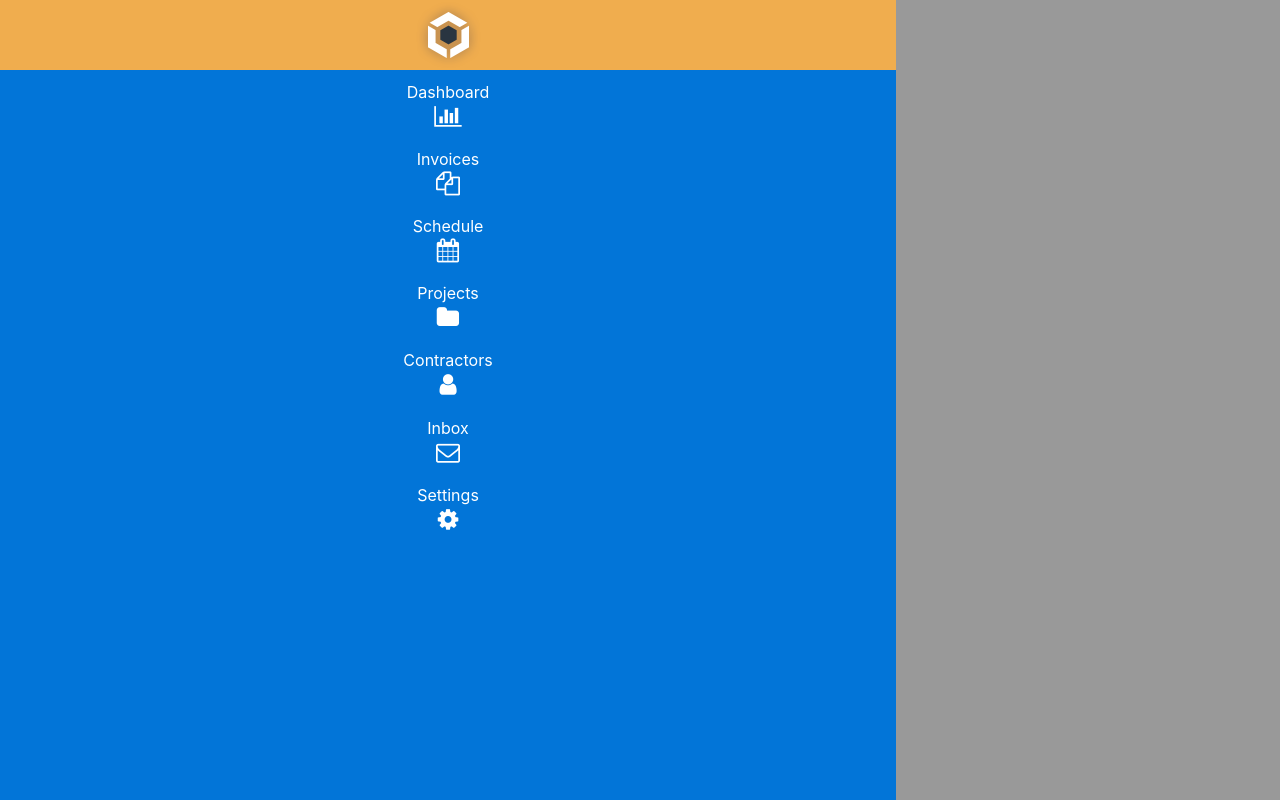
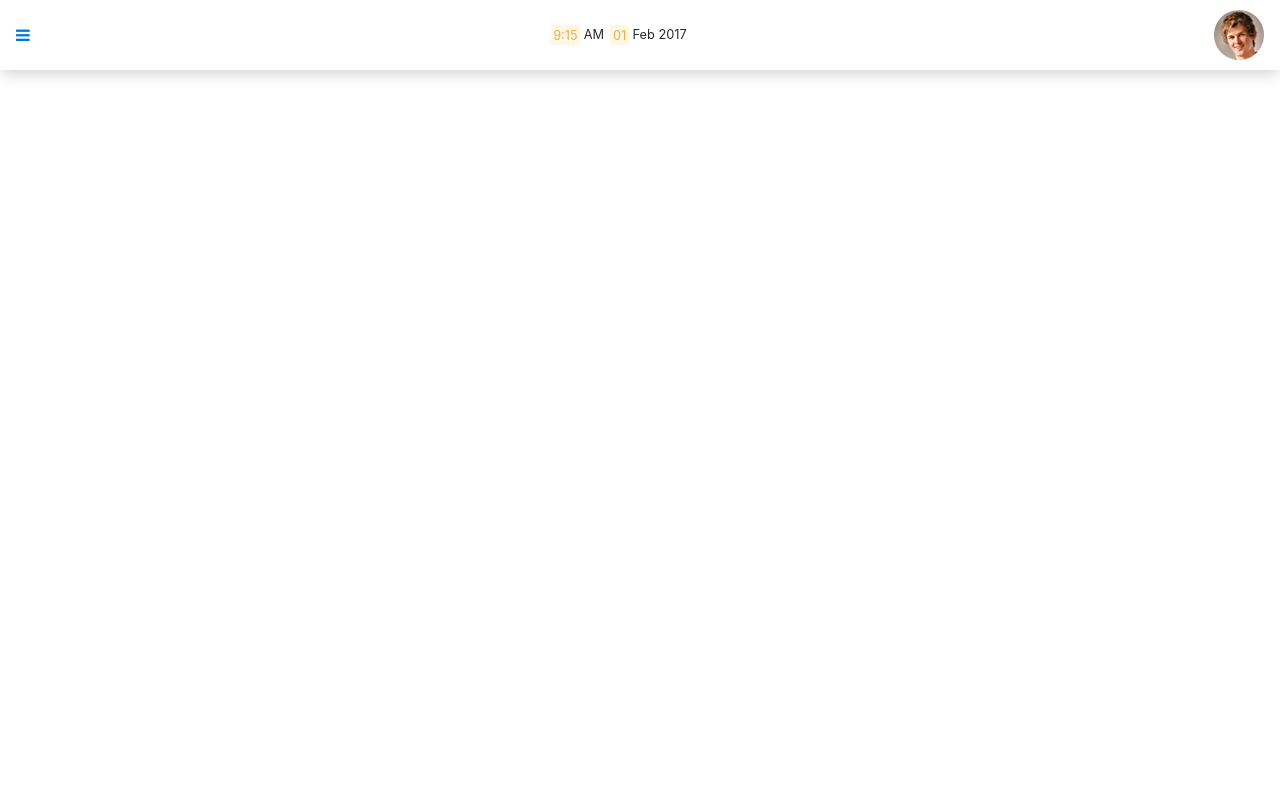
Before and after one commit to wlfernandes/workflow, a website: page src/index.html in a window 1280 px wide. Drawn offline with nearby package versions, Linux system fonts and the light colour scheme; files that its build step writes are made by us from their sources; files whose address does not match are found by name.

Commit message:
Conclusão do Header

```diff
--- a/src/index.html
+++ b/src/index.html
@@ -1,5 +1,5 @@
 <!DOCTYPE html>
-<html lang="pt-br" class="open-sidebar">
+<html lang="pt-br">
 <head>
 	<meta charset="UTF-8">
 	<meta name="viewport" content="width=device-width, initial-scale=1">
@@ -57,9 +57,34 @@
 
 
 			</ul>
-		</div>
+		</div><!-- sidebar-->
 	</nav>
+	<header>
+		<div class="header">
+			<div class="offcanvas">
+				<a href="#" class="js-open-sidebar">
+					<i class="fa fa-bars"></i>
+				</a>
+			</div> <!-- div off canvas-->
+			<div class="date-timer">
+				<p>
+					<span class="mark">9:15</span>
+					<span>AM</span>
+				</p>
+				<p>
+						<span class="mark">01</span>
+						<span>Feb 2017</span>
+				</p>
+			</div><!-- div date-timer-->
+
+			<div class="user">
+				<img src="img/user-photo.png" alt="">
+
+			</div><!--user-->
+		</div><!--header-->
+	</header>
 
 <script src="js/main.js"></script>
+<script src="js/app.js"></script>
 </body>
 </html>
--- a/src/js/app.js
+++ b/src/js/app.js
@@ -4,4 +4,10 @@ $(function(){
             $("html").removeClass("open-sidebar");
         }
     })
+
+    $(".js-open-sidebar").on("click", function(){
+        $("html").addClass("open-sidebar")
+    })
+
+
 })
--- /dev/null
+++ b/src/scss/sidebar.scss
@@ -0,0 +1,53 @@
+.sidebar{
+	width: 70%;
+	height: 100%;
+	position: fixed;
+	left: -80%;
+	top: 0;
+	background-color: $brand-primary;
+	transition: left .2s;
+	z-index: 1001;
+	.sidebar-header{
+		width: 100%;
+		height: 70px;
+		background-color: $brand-warning;
+		display: flex;
+		justify-content: center;
+		align-items: center;
+	}
+	.nav{
+		flex-direction: column;
+		.nav-item{
+			padding: .1em;
+		}
+
+		.nav-link{
+			color: #fff;
+			display: flex;
+			flex-direction: column;
+			align-items: center;
+		}
+		.fa{
+			font-size: 1.5em;
+		}
+
+	}
+
+}
+.open-sidebar{
+	&:after{
+		content: "";
+		position: fixed;
+		top:0;
+		left: 0;
+		right: 0;
+		bottom: 0;
+		background-color: rgba($color: #000000, $alpha: .4);
+		z-index: 1000;
+
+
+	}
+	.sidebar{
+		left: 0;
+	}
+}
--- a/src/scss/style.scss
+++ b/src/scss/style.scss
@@ -1,54 +1,37 @@
 @import "../components/bootstrap/scss/bootstrap";
 @import "../components/components-font-awesome/scss/font-awesome";
-.sidebar{
-	width: 70%;
-	height: 100%;
-	position: fixed;
-	left: -80%;
-	top: 0;
-	background-color: $brand-primary;
-	z-index: 1001;
-	.sidebar-header{
-		width: 100%;
-		height: 70px;
-		background-color: $brand-warning;
+@import "sidebar";
+
+// Header
+.header{
+	width: 100%;
+	height: 70px;
+	padding: 0 1em;
+	background-color: #fff;
+	display: flex;
+	justify-content: space-between;
+
+	box-shadow: 0 5px 15px -2px rgba(0,0,0 , .2);
+	.mark{
+		color: $brand-warning;
+	}
+	.offcanvas,
+	.date-timer,
+	.user{
 		display: flex;
-		justify-content: center;
 		align-items: center;
 	}
-	.nav{
-		flex-direction: column;
-		.nav-item{
-			padding: .1em;
-		}
-
-		.nav-link{
-			color: #fff;
-			display: flex;
-			flex-direction: column;
-			align-items: center;
-		}
-		.fa{
-			font-size: 1.5em;
-		}
-
+	.offcanvas .item{
+		font-size: 2rem;
 	}
 
-}
-.open-sidebar{
-	&:after{
-		content: "";
-		position: fixed;
-		top:0;
-		left: 0;
-		right: 0;
-		bottom: 0;
-		background-color: rgba($color: #000000, $alpha: .4);
-		z-index: 1000;
+	.date-timer{
+		flex-direction: row;
+		> p{
+			font-size: .8rem;
+			margin-right: .5em;
+			margin-bottom: 0px;
 
-
-	}
-	.sidebar{
-		left: 0;
+		}
 	}
 }
```
Also changed, not shown: dist/css/style.css, dist/index.html, dist/js/app.js.
